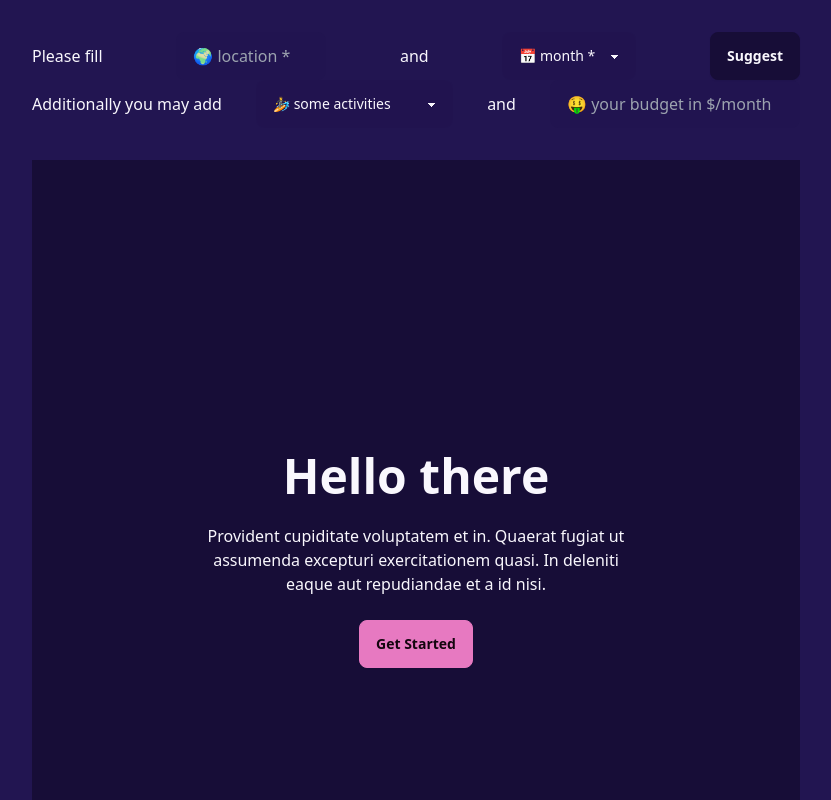
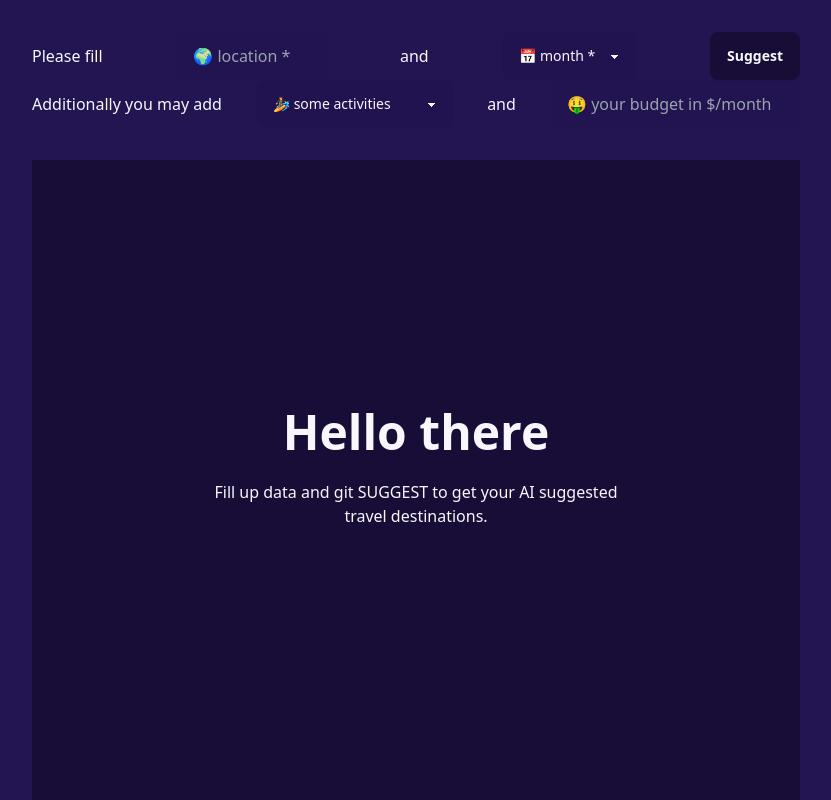
Before and after one commit to Tane4ka170/chatgpt-travel-destination-finder, a Next.js app: page / in a window 1280 px wide. Shown: the top 800 px of the page, without its empty margins (224-1055 px from the left). Built offline with nearby package versions, Linux system fonts and the light colour scheme; what tailwindcss-animation-delay would draw is missing.

Commit message:
Updated homepage content with call to action

```diff
--- a/src/app/page.tsx
+++ b/src/app/page.tsx
@@ -1,15 +1,13 @@
 export default function Home() {
   return (
-    <div className="hero bg-base-200 min-h-screen">
+    <div className="hero flex-1 bg-base-200">
       <div className="hero-content text-center">
         <div className="max-w-md">
           <h1 className="text-5xl font-bold">Hello there</h1>
           <p className="py-6">
-            Provident cupiditate voluptatem et in. Quaerat fugiat ut assumenda
-            excepturi exercitationem quasi. In deleniti eaque aut repudiandae et
-            a id nisi.
+            Fill up data and git SUGGEST to get your AI suggested travel
+            destinations.
           </p>
-          <button className="btn btn-primary">Get Started</button>
         </div>
       </div>
     </div>
```
